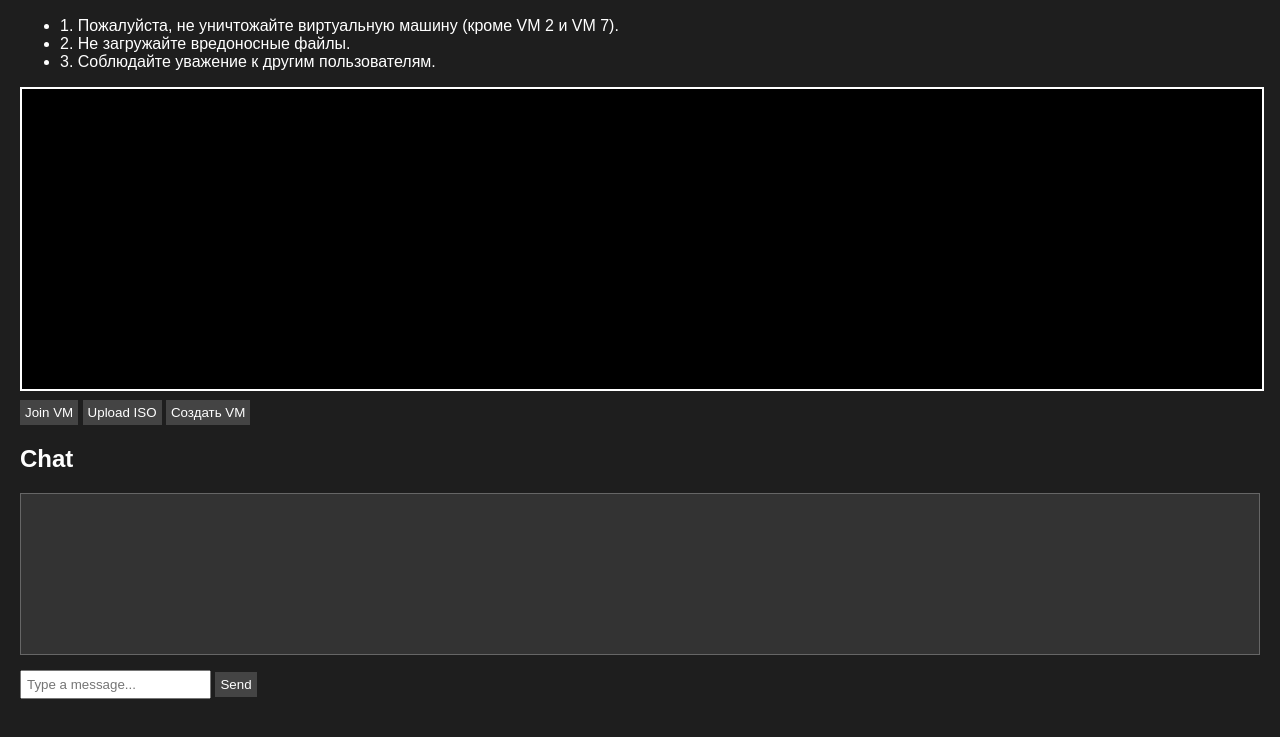
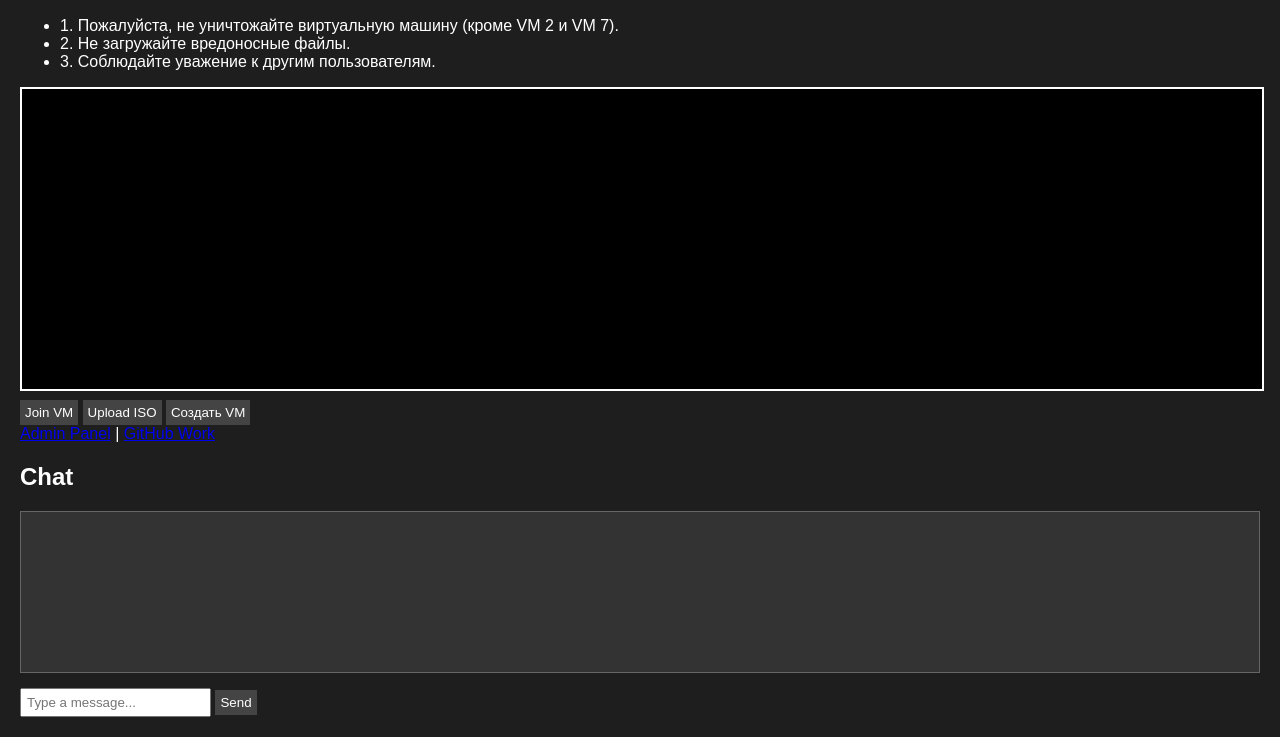
Before and after one commit to Google-cmd-cpu/CollabVM, a plain HTML site: page index.html in a window 1280 px wide. Shown: the part 131-868 px from the top of the page. Drawn offline with Linux system fonts and the light colour scheme.

Commit message:
Update index.html

```diff
--- a/index.html
+++ b/index.html
@@ -28,6 +28,11 @@
       <button onclick="uploadISO()">Upload ISO</button>
       <button onclick="showCreateVM()">Создать VM</button>
     </div>
+    <nav>
+  <a href="admin.html">Admin Panel</a> |
+  <a href="github.html">GitHub Work</a>
+    </nav>
+
 
     <div id="create-vm" style="display:none;">
       <h2>Создать свою VM</h2>
```
